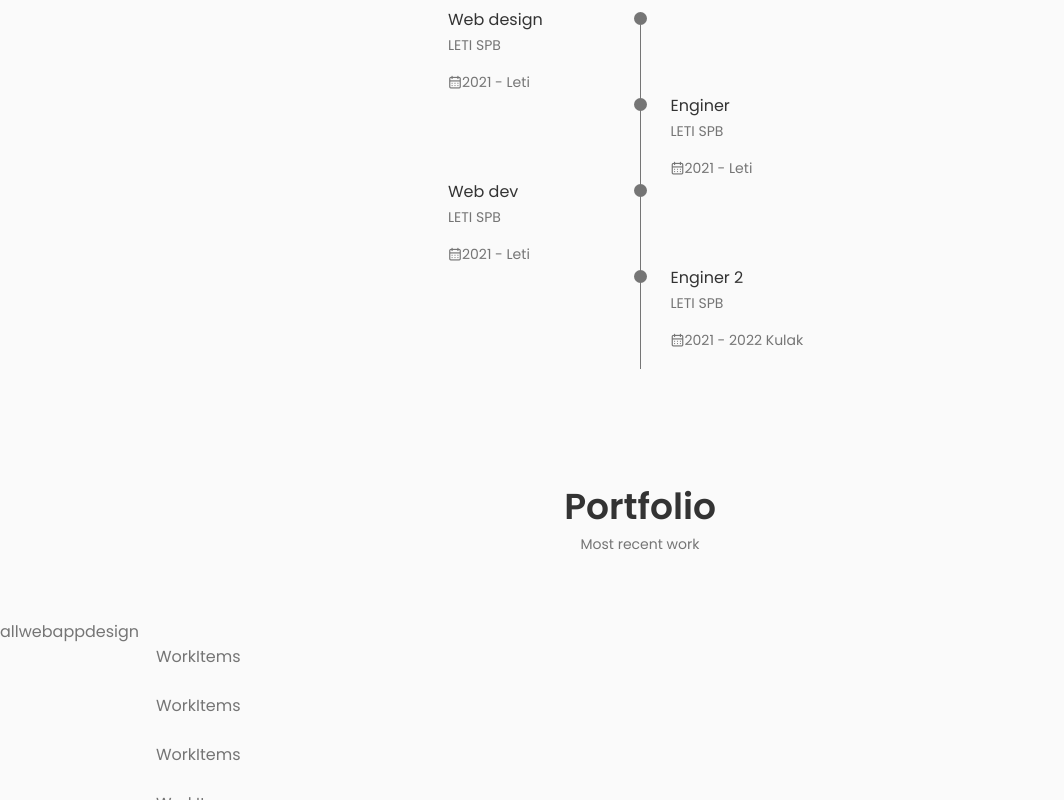
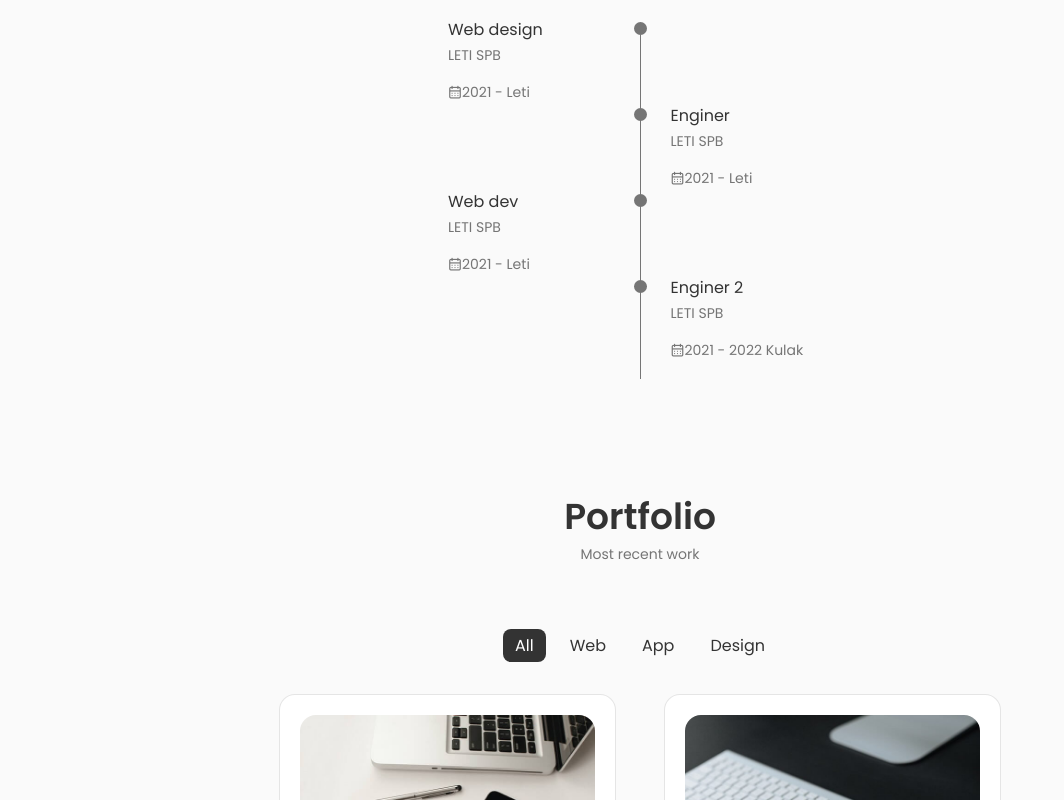
Before and after one commit to IgorZhigalov182/react-portfolio, a React (Create React App) app: page / in a window 1280 px wide. Shown: the part 2000-2800 px from the top of the page, without its empty margins (0-1064 px from the left). Built offline with nearby package versions, Linux system fonts and the light colour scheme.

Commit message:
add work section and qualification section change

```diff
--- a/src/components/qualitification/qualitification.css
+++ b/src/components/qualitification/qualitification.css
@@ -26,6 +26,9 @@
 }
 
 .qualification__active {
+    border: 1px solid var(--title-color-dark);
+    border-radius: 0.8rem;
+    padding: 0.25rem;
     color: var(--title-color-dark);
 }
 
--- a/src/components/work/WorkItems.jsx
+++ b/src/components/work/WorkItems.jsx
@@ -1,8 +1,17 @@
 import React from 'react'
 
-const WorkItems = () => {
+const WorkItems = ({item}) => {
   return (
-    <div>WorkItems</div>
+    <div className="work__card" key={item.id}>
+        <img src={item.image}
+        alt="image"
+        className='work__img'
+        />
+        <h3 className="work__title">{item.title}</h3>
+        <a href="#" className="work__button">
+            Demo <i className="bx bx-right-arrow-alt work__button-icon"></i>
+        </a>
+    </div>
   )
 }
 
--- a/src/components/work/Works.jsx
+++ b/src/components/work/Works.jsx
@@ -1,17 +1,42 @@
-import React from 'react'
+import React, { useEffect, useState } from 'react'
 // import './work.css'
 import { projectsData } from './Data'
 import { projectsNav } from './Data'
 import WorkItems from './WorkItems'
 
 const Works = () => {
+    const [item, setItem] = useState({name: 'all'});
+    const [projects, setProjects] = useState ([]);
+    const [active, setActive] = useState(0);
+
+    useEffect(() => {
+        if (item.name === 'all') {
+            setProjects(projectsData)
+        }
+
+        else {
+            const newProjects = projectsData.filter((project) =>{
+                return project.category.toLowerCase() === item.name
+            })
+            setProjects(newProjects)
+        }
+    }, [item])
+
+    const handleClick = (e, index) => {
+        setItem({name: e.target.textContent.toLowerCase()})
+        setActive(index);
+    }
   return (
     <div>
         <div className="work__filters">
         {projectsNav.map((item, index) => {
             return (
                 <span
-                    className='work__item'
+                    onClick={(e) => {
+                        handleClick(e, index);
+                    }}
+                    className={`${active === index ? 'active-work': ''}
+                    work__item`}
                     key={index}
                     >
                     {item.name}
@@ -21,8 +46,10 @@
     </div>
 
         <div className="work__container container grid">
-            {projectsData.map((item,index) => {
-                return <WorkItems />
+            {projects.map((item) => {
+                return <WorkItems
+                    item = {item}
+                    key={item.id}/>
             })}
         </div>
     </div>
--- a/src/components/work/work.css
+++ b/src/components/work/work.css
@@ -1,33 +1,113 @@
+.work__filters {
+    display: flex;
+    justify-content: center;
+    align-items: center;
+    column-gap: 0.75rem;
+    margin-bottom: var(--mb-2);
+}
 
+.work__item {
+    cursor: pointer;
+    color: var(--title-color);
+    padding: 0.25rem 0.75rem;
+    border-radius: 0.5rem;
+    font-weight: var(--font-medium);
+    text-transform: capitalize;
+}
 
+.work__item:hover {
+    background-color: var(--title-color);
+    color: var(--container-color);
+}
 
+.work__container {
+    grid-template-columns: repeat(2, max-content);
+    gap: 3rem;
+    justify-content: center;
+}
 
+.work__card {
+    background-color: var(--container-color);
+    border: 1px solid rgba(0, 0, 0 , 0.1);
+    border-radius: 1rem;
+    padding: 1.25rem;
+}
 
+.work__img {
+    width: 295px;
+    border-radius: 1rem;
+    margin-bottom: var(--mb-1);
+}
 
+.work__title {
+    font-size: var(--normal-font-size);
+    font-weight: var(--font-medium);
+    margin-bottom: var(--mb-0-5);
+}
 
+.work__button {
+    color: var(--text-color);
+    font-size: var(--small-font-size);
+    display: flex;
+    align-items: center;
+    column-gap: 0.25rem;
+}
 
+.work__button-icon {
+    font-size: 1rem;
+    transition: 0.4s;
+}
 
-
-
-
-
-
-
+.work__button:hover .work__button-icon {
+    transform: translateX(0.25rem);
+}
+/* active */
+.active-work {
+    background-color: var(--title-color);
+    color: var(--container-color);
+}
 
 
 /* breakpoints */
 @media screen and (max-width: 992px) {
+    .work__container {
+        gap: 1.25rem;
+    }
+    .work__card {
+        padding: 1rem;
+    }
 
+    .work__img{
+        margin-bottom: 0.75rem;
+    }
+
+    .work__title {
+        margin-bottom: 0.25rem;
+    }
   }
 
   @media screen and (max-width: 768px) {
+    .work__container {
+        grid-template-columns: max-content;
 
+    }
   }
 
   @media screen and (max-width: 576px) {
-
+    .work__container{
+        grid-template-columns: 1fr;
+    }
+    .work__img{
+        width: 100%;
+    }
   }
 
   @media screen and (max-width: 350px) {
+    .work__item{
+        font-size: var(--small-font-size);
+    }
 
+    .work__filters {
+        column-gap: 0.25rem;
+    }
   }
```
